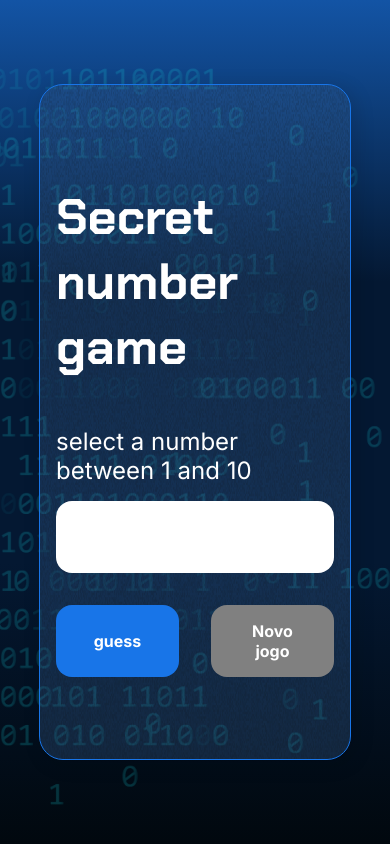
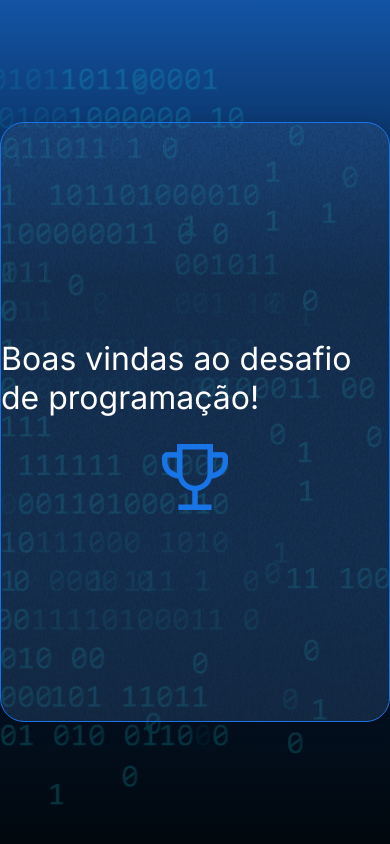
Before and after one commit to GabrielEduardoFarinha/Curso-de-Logica-2, a plain HTML site: page index.html in a window 390 px wide. Drawn offline with Linux system fonts and the light colour scheme.

Commit message:
desafios da aula 4
branch com os desafios propostos na aula 4 do curso de logica, mais detalhes dos desafios no read.me

```diff
--- a/app.js
+++ b/app.js
@@ -1,63 +1,8 @@
-let listaDeNumerosSorteados = [];
-let numeroLimite = 10
-let numeroSecreto = gerarNumeroAleatorio();
-var tentativas =1;
-
-function exibirTextoNaTela(tag, texto){
-    let campo = document.querySelector(tag);
-    campo.innerHTML = texto;
-
-}
-function exibirMensagemInicial(){
-    exibirTextoNaTela('h1' , 'Secret number game');
-    exibirTextoNaTela('p', 'select a number between 1 and 10');
-};
-exibirMensagemInicial();
-
-function verificarChute() {
-    let chute = document.querySelector('input').value;
-    if(chute == numeroSecreto){
-        exibirTextoNaTela('h1', 'Good hit!');
-        let palavraTentativa = tentativas > 1 ? 'tries' : 'try';
-        let mensagemTentativas = `you discorver the secret number with ${tentativas} ${palavraTentativa}`;
-        exibirTextoNaTela('p', mensagemTentativas);
-        document.getElementById('reiniciar').removeAttribute('disabled');
-    }else{
-        if(chute > numeroSecreto){
-            exibirTextoNaTela('p', 'number is small');
-        }else{
-            exibirTextoNaTela('p', 'number is bigger');
-        }
-        tentativas++;
-        limparCampo();
-    }
-
-}
-
-function gerarNumeroAleatorio(){
-   let numeroEscolhido = parseInt(Math.random()* numeroLimite + 1 );
-   let quantidadeDeElementosNaLista = listaDeNumerosSorteados.length;
-   if (quantidadeDeElementosNaLista == numeroLimite) {
-    listaDeNumerosSorteados = [];
-    }
-   if(listaDeNumerosSorteados.includes(numeroEscolhido)) {
-    return gerarNumeroAleatorio();
-   } else {
-    listaDeNumerosSorteados.push(numeroEscolhido);
-    console.log(listaDeNumerosSorteados);
-    return numeroEscolhido;
-   }
-};
-
-function limparCampo(){
-    chute = document.querySelector('input');
-    chute.value = '';
-};
-
-function reiniciarJogo(){
-    numeroSecreto = gerarNumeroAleatorio();
-    limparCampo();
-    tentativas = 1;
-    exibirMensagemInicial();
-    document.getElementById('reiniciar').setAttribute('disabled',true);
-};
+var listaGenerica = [];
+var linguagensDeProgramacao = ['JavaScript','C','C++', 'Kotlin' ,'Python'];
+linguagensDeProgramacao.push('Java', 'Ruby' , 'GoLang');
+console.log(linguagensDeProgramacao);
+var carros = ['supra','miata','celica'];
+console.log(carros[0]);
+console.log(carros[1]);
+console.log(carros[2]);
--- a/index.html
+++ b/index.html
@@ -1,40 +1,28 @@
 <!DOCTYPE html>
-<html lang="pt-br">
+<html lang="en">
 
 <head>
     <meta charset="UTF-8">
     <meta name="viewport" content="width=device-width, initial-scale=1.0">
-    <script src="https://code.responsivevoice.org/responsivevoice.js"></script>
     <link rel="preconnect" href="https://fonts.googleapis.com">
     <link rel="preconnect" href="https://fonts.gstatic.com" crossorigin>
     <link href="https://fonts.googleapis.com/css2?family=Chakra+Petch:wght@700&family=Inter:wght@400;700&display=swap"
         rel="stylesheet">
     <link rel="stylesheet" href="style.css">
-    <title>JS Game</title>
+    <title>Desafio JS</title>
 </head>
 
 <body>
-
     <div class="container">
         <div class="container__conteudo">
             <div class="container__informacoes">
                 <div class="container__texto">
-                    <h1></h1>
-                    <p class="texto__paragrafo"></p>
+                    <h2>Boas vindas ao desafio de programação!</h2>
                 </div>
-                <input type="number" min="1" max="10" class="container__input">
-                <div class="chute container__botoes">
-                    <button onclick="verificarChute()" class="container__botao">guess</button>
-                    <button onclick="" id="reiniciar" class="container__botao" disabled>Novo jogo</button>
-                </div>
+                <img src="./img/trophy.png" alt="ícone de um troféu" />
             </div>
-            <img src="./img/ia.png" alt="Uma pessoa olhando para a esquerda" class="container__imagem-pessoa" />
         </div>
     </div>
-
-
-
-
     <script src="app.js" defer></script>
 </body>
 
--- a/style.css
+++ b/style.css
@@ -27,8 +27,8 @@ body::before {
 }
 
 .container {
-    width: 80%;
-    height: 80%;
+    width: 1200px;
+    height: 600px;
     display: flex;
     align-items: center;
     justify-content: space-between;
@@ -40,17 +40,19 @@ body::before {
     position: relative;
 }
 
-
 .container__conteudo {
     display: flex;
     align-items: center;
-    position: absolute;
-    bottom: 0;
+    justify-content: center;
+    height: 100%;
+    width: 100%;
 }
 
 .container__informacoes {
-    flex: 1;
-    padding: 3rem;
+    display: flex;
+    align-items: center;
+    justify-content: center;
+    flex-direction: column;
 }
 
 .container__botao {
@@ -61,7 +63,7 @@ body::before {
     font-size: 24px;
     font-weight: 700;
     border: none;
-    margin-top: 2rem;
+    margin-top: 16px;
 }
 
 .container__texto {
@@ -72,69 +74,18 @@ body::before {
     color: #1875E8;
 }
 
-.container__input {
-    width: 100%;
-    height: 72px;
-    border-radius: 16px;
-    background-color: #FFF;
-    border: none;
-    color: #1875E8;
-    padding: 2rem;
-    font-size: 24px;
-    font-weight: 700;
-    font-family: 'Inter', sans-serif;
-}
-
-.container__botoes {
-    display: flex;
-    gap: 2em;
-}
-
 h1 {
     font-family: 'Chakra Petch', sans-serif;
     font-size: 72px;
-    padding-bottom: 3rem;
 }
 
+h2,
 p,
 button {
     font-family: 'Inter', sans-serif;
 }
 
-.texto__paragrafo {
+h2 {
     font-size: 32px;
     font-weight: 400;
 }
-
-button:disabled {
-    background-color: gray;
-}
-
-@media screen and (max-width: 1250px) {
-
-    h1 {
-        font-size: 50px;
-    }
-
-    .container__botao {
-        font-size: 16px;
-    }
-
-
-    .texto__paragrafo {
-        font-size: 24px;
-    }
-
-    .container__imagem-pessoa {
-        display: none;
-    }
-
-    .container__conteudo {
-        display: block;
-        position: inherit;
-    }
-
-    .container__informacoes {
-        padding: 1rem
-    }
-}
```
Also changed, not shown: img/trophy.png (added).
